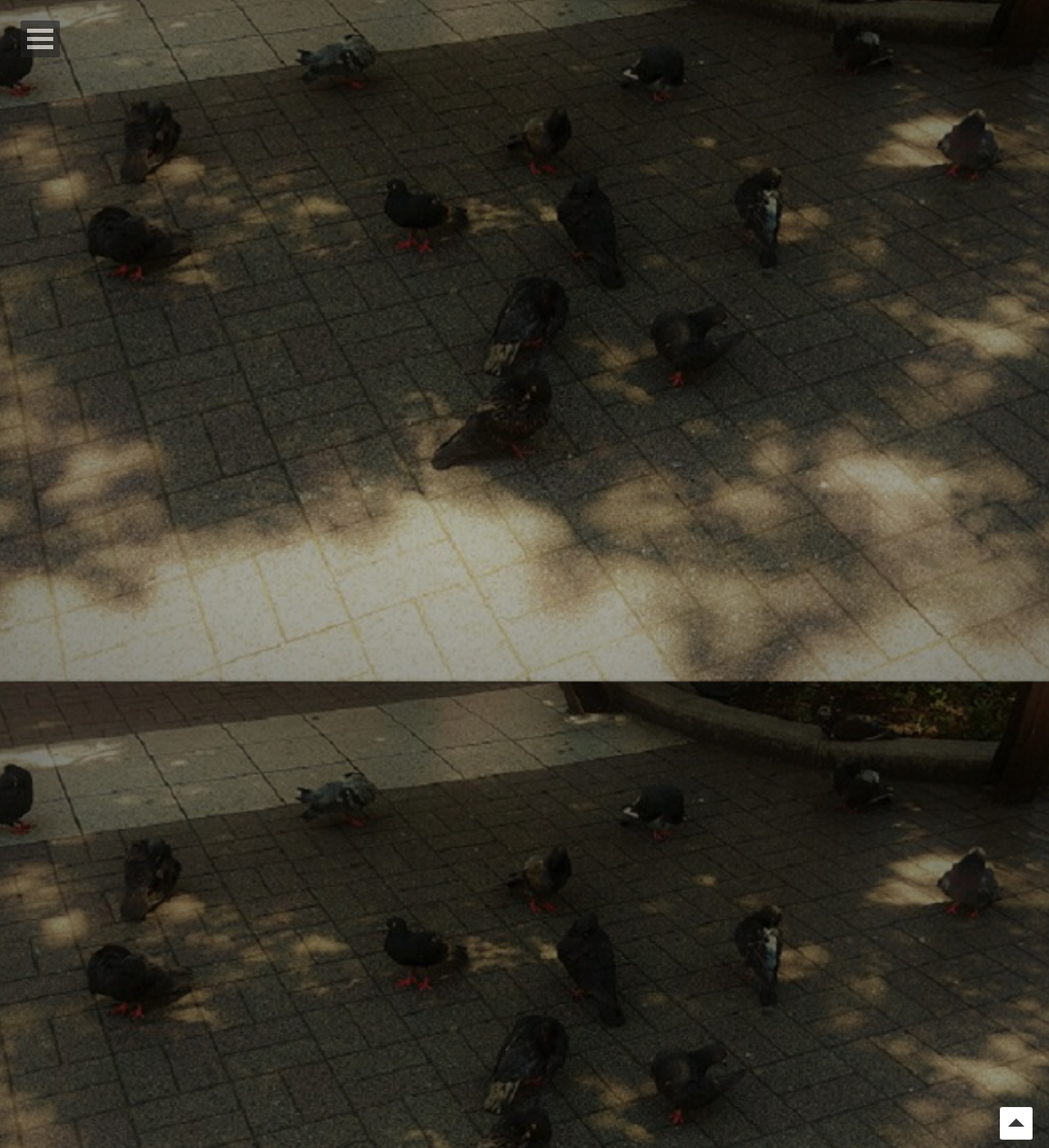
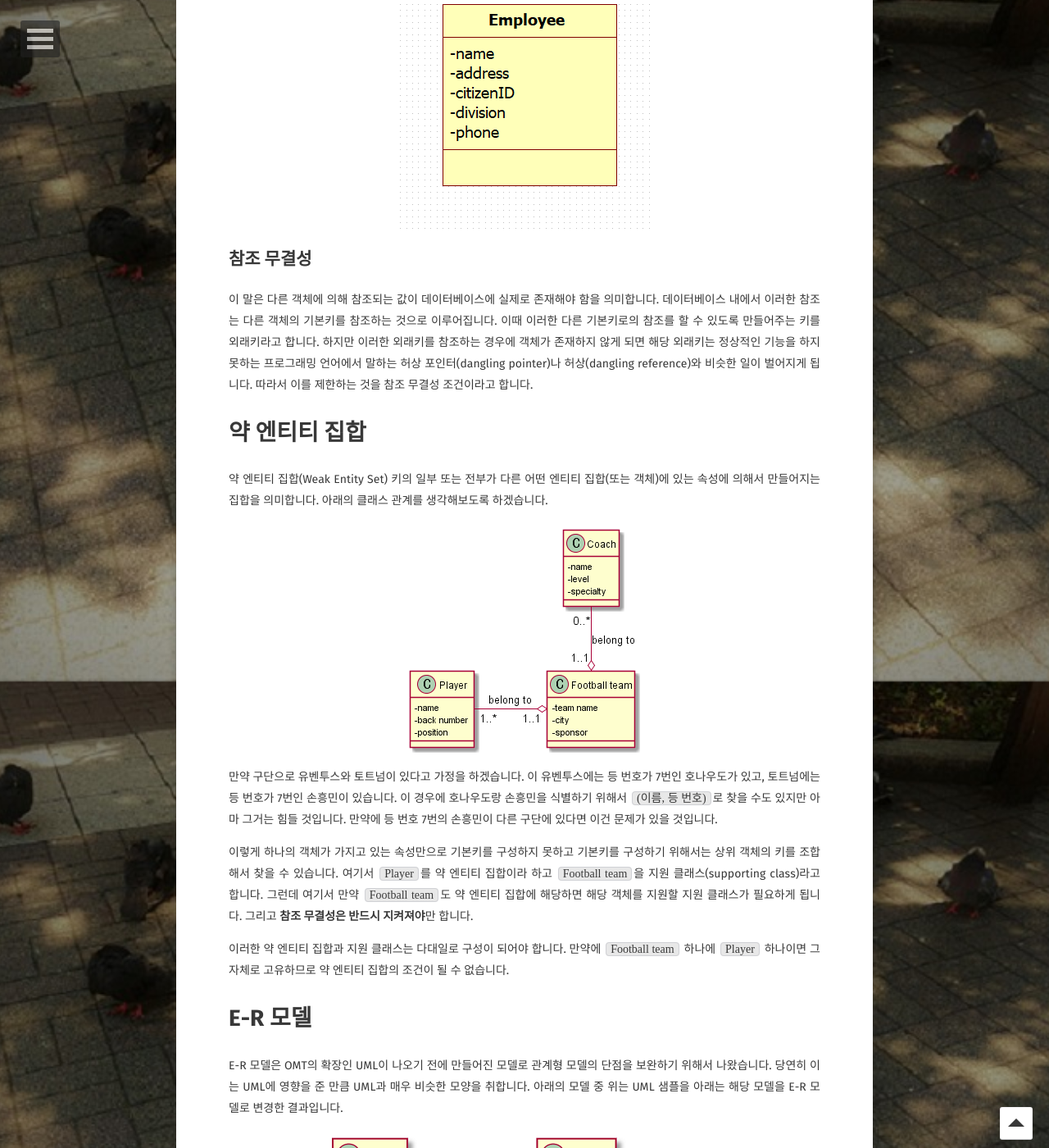
Before and after one commit to BlaCkinkGJ/blackinkgj.github.io, a Jekyll site: the page built from _posts/2018-database/2018-09-30-Database_2.md, in a window 1280 px wide and 1400 px high, scrolled down 7269 px. Shown: the whole window at 82% size. Built offline with Jekyll 4.4.1, drawn with Linux system fonts in a browser that asks for light colours; some web fonts are replaced; formulas are drawn with MathJax 3; comment, search, counter and statistics services are not loaded; some of the changed text lies outside the part shown.

Commit message:
이슈 해결 및 데이터베이스 2 데이터 추가

```diff
--- a/Gemfile
+++ b/Gemfile
@@ -1,6 +1,6 @@
 source "https://rubygems.org"
 
-gem "jekyll", "~> 3.2.1"
+gem "jekyll", "~> 3.6.3"
 gem "jekyll-sitemap"
 gem "jekyll-gist"
 gem 'jekyll-mentions'
--- a/_posts/2018-database/2018-09-30-Database_2.md
+++ b/_posts/2018-database/2018-09-30-Database_2.md
@@ -59,7 +59,7 @@ UML 클래스 다이어그램을 그리는 데 있어서 가장 중요 개체는
 ### Example
 실제 예시를 보면서 어떻게 UML이 구축되는지 알아보도록 하겠습니다. 먼저 아래와 같은 연관이 있다고 하겠습니다.
 
-![association img](/assets/img/res/2018-database/DB2/sample.PNG)
+![association img](/assets/img/res/2018-database/DB2/sample_.PNG)
 
 #### [Student]
 이는 **역할(Role)**을 의미합니다.
@@ -77,7 +77,7 @@ UML 클래스 다이어그램을 그리는 데 있어서 가장 중요 개체는
 화살표는 방향성을 가진 연관을 의미합니다. 이는 Student가 듣는 Course에 대해서는 명시적으로 작성이 되어야 하나, Course를 듣는 Student는 명시적으로 표현될 필요 없음을 의미합니다. 이러한 연관 관계를 보고 **운항(運航)성 또는 단방향 연결(Navigable or uni-directional association)**이라 합니다.
 
 #### [본인에게 돌아오는 화살표]
-이것을 “재귀적 연관(Reflexive association)”을 의미합니다. 여기서 이것의 의미는 하나의 Course를 듣기 위해서는 0개에서 3개 이하의 Course를 선행적으로 들어야 함을 의미합니다.
+이것을 “재귀적 연관(Reflexive association)”을 의미합니다. 여기서 이것의 의미는 하나의 Course를 듣기 위해서는 0개 이상 3개 이하의 Course를 선행적으로 들어야 함을 의미합니다.
 
 이제 각각의 내용을 좀 더 상세하게 알아보도록 하겠습니다.
 
@@ -132,7 +132,7 @@ UML 클래스 다이어그램을 그리는 데 있어서 가장 중요 개체는
 
 ![generalization img](/assets/img/res/2018-database/DB2/generalization.jpg)
 
-여기서 도형(Shape)은 추상 클래스이자 상위 클래스가 됩니다. 그리고 원(Circle)은 하위 클래스가 됩니다. 여기서 우리는 둘 관계를 “원은 도형의 일종이다(Shape **is a kind of** Circle)”라고 할 수 있습니다. 그리고 여기는 생략이 되지만 일반적으로 상위 클래스가 가지고 있는 **관계들도** 하위 클래스는 받게 됩니다.
+여기서 도형(Shape)은 추상 클래스이자 상위 클래스가 됩니다. 그리고 원(Circle)은 하위 클래스가 됩니다. 여기서 우리는 둘 관계를 “원은 도형의 일종이다(Circle **is a kind of** Shape)”라고 할 수 있습니다. 그리고 여기는 생략이 되지만 일반적으로 상위 클래스가 가지고 있는 **관계들도** 하위 클래스는 받게 됩니다.
 
 좀 더 보충하면 사람(Person)과 학생(Student) 사이의 관계를 생각해보도록 하겠습니다. 학생은 사람의 일종(is a kind of)입니다. 그렇다면 여기서 사람에 들어가는 정보는 무엇이 있을지 생각해봅시다. 이를테면 이름, 성별, 직업, 나이를 가질 수 있습니다. 이번에는 학생을 생각해봅시다. 학생은 사람의 속성을 다 가질 수 있습니다. 왜냐하면, 학생도 사람의 일종이기 때문입니다. 여기서 추가로 학교의 정보와 학년의 정보가 더 들어갈 수 있습니다. 결과적으로 **하위 클래스로 갈수록 클래스가 가지는 정보는 점점 많아짐을 알 수 있습니다.**
 
@@ -158,9 +158,59 @@ UML 클래스 다이어그램을 그리는 데 있어서 가장 중요 개체는
 > 7. 각각의 건물의 출입 기록을 가져야 합니다.
 > (기록 기재 내용 : 이름, 분류, 부서, 접근 시간, 건물 번호, 문 번호)
 
+![mydesign img](/assets/img/res/2018-database/DB2/mydesign.jpg)
+
 이와 같은 요구사항을 보고 제작을 하면 아래와 유사해집니다. 유사해진다고 한 이유는 설계라는 것은 하나로 귀결되는 사항이나 정답을 가진 것이 아닙니다. 그리고 더더욱 이 모델은 많은 사항이 누락(漏落)되어있기 때문입니다.
 
-![mydesign img](/assets/img/res/2018-database/DB2/mydesign.jpg)
+# 제약사항
+
+하지만 이러한 UML로 모든 의미론적 내용을 표현하는 것이 불가능합니다. 예를 들어, ‘남자의 나이가 여자의 나이보다 반드시 작아야 한다.’라는 조건을 UML 다이어그램만으로 표현하는 것은 매우 어려운 일입니다. 이러한 표현의 제한을 넘어서기 위해서 우리는 제약(constraints)을 표기하는 방법을 알아야 합니다. 이러한 제약의 대표적인 것으로 2가지가 있습니다.
+
+1, 키 제약(Key constraints)
+2. 참조 무결성(Referential integrity)
+
+## 키 제약
+
+키(Key)는 객체를 유일하게 구별할 수 있는 한 개 또는 그 이상의 집합으로 서로 다른 객체는 같은 키를 가질 수 없는 특징이 있습니다. 그리고 이러한 키에서 괄목할 만한 키로 기본키(Primary Key)가 존재합니다. 하나의 객체는 일반적으로 하나 이상의 키를 가집니다. 하지만 이 중에서 객체를 구별하거나 그 특징을 명확하게 보여주는 가장 중요한 키를 기본키라고 지칭합니다. 이를테면, 아래와 같은 클래스가 있다고 가정하겠습니다. 여기서 `citizenID`, `phone`으로도 직원을 분류할 수 있습니다. 하지만 좀 더 직원 자체에 충실한 키가 될 수 있는 것은 `(name, address)`의 집합입니다. 따라서 아래와 같은 클래스에 대한 기본키는 `(name, address)`라고 할 수 있습니다.
+
+![sample class](/assets/img/res/2018-database/DB2/smapleClass.png)
+
+## 참조 무결성
+
+이 말은 다른 객체에 의해 참조되는 값이 데이터베이스에 실제로 존재해야 함을 의미합니다. 데이터베이스 내에서 이러한 참조는 다른 객체의 기본키를 참조하는 것으로 이루어집니다. 이때 이러한 다른 기본키로의 참조를 할 수 있도록 만들어주는 키를 외래키라고 합니다. 하지만 이러한 외래키를 참조하는 경우에 객체가 존재하지 않게 되면 해당 외래키는 정상적인 기능을 하지 못하는 프로그래밍 언어에서 말하는 허상 포인터(dangling pointer)나 허상(dangling reference)와 비슷한 일이 벌어지게 됩니다. 따라서 이를 제한하는 것을 참조 무결성 조건이라고 합니다.
+
+# 약 엔티티 집합
+
+약 엔티티 집합(Weak Entity Set) 키의 일부 또는 전부가 다른 어떤 엔티티 집합(또는 객체)에 있는 속성에 의해서 만들어지는 집합을 의미합니다. 아래의 클래스 관계를 생각해보도록 하겠습니다.
+
+![weak class](/assets/img/res/2018-database/DB2/weak.png)
+
+만약 구단으로 유벤투스와 토트넘이 있다고 가정을 하겠습니다. 이 유벤투스에는 등 번호가 7번인 호나우도가 있고, 토트넘에는 등 번호가 7번인 손흥민이 있습니다. 이 경우에 호나우도랑 손흥민을 식별하기 위해서 `(이름, 등 번호)`로 찾을 수도 있지만 아마 그거는 힘들 것입니다. 만약에 등 번호 7번의 손흥민이 다른 구단에 있다면 이건 문제가 있을 것입니다.
+
+이렇게 하나의 객체가 가지고 있는 속성만으로 기본키를 구성하지 못하고 기본키를 구성하기 위해서는 상위 객체의 키를 조합해서 찾을 수 있습니다. 여기서 `Player`를 약 엔티티 집합이라 하고 `Football team`을 지원 클래스(supporting class)라고 합니다. 그런데 여기서 만약 `Football team`도 약 엔티티 집합에 해당하면 해당 객체를 지원할 지원 클래스가 필요하게 됩니다. 그리고 **참조 무결성은 반드시 지켜져야**만 합니다.
+
+이러한 약 엔티티 집합과 지원 클래스는 다대일로 구성이 되어야 합니다. 만약에 `Football team` 하나에 `Player` 하나이면 그 자체로 고유하므로 약 엔티티 집합의 조건이 될 수 없습니다.
+
+# E-R 모델
+
+E-R 모델은 OMT의 확장인 UML이 나오기 전에 만들어진 모델로 관계형 모델의 단점을 보완하기 위해서 나왔습니다. 당연히 이는 UML에 영향을 준 만큼 UML과 매우 비슷한 모양을 취합니다. 아래의 모델 중 위는 UML 샘플을 아래는 해당 모델을 E-R 모델로 변경한 결과입니다.
+
+![association img](/assets/img/res/2018-database/DB2/sample_.PNG)
+
+![E-R Model](/assets/img/res/2018-database/DB2/ERsample.png)
+
+이러한 E-R 모델의 표기 의미는 아래와 같습니다.
+
+![signature](/assets/img/res/2018-database/DB2/signature.png)
+
+이러한 E-R에서 대표적인 다중성의 표시법으로는 화살표가 있습니다. 이런 화살표는 가리키는 방향을 기준으로 $$1:n$$의 속성을 가집니다. 이 이외에도 다중성은 아래의 종류가 있습니다.
+
+![kind](https://d2slcw3kip6qmk.cloudfront.net/marketing/pages/chart/erd-symbols/ERD-Notation.PNG)
+
+만약에 결혼에 관해서 E-R 모델을 작성한다고 하면 아래와 같이 될 수 있습니다. 결혼이라는 관계를 중심으로 다중 연관을 구축할 수 있습니다. 그리고 이러한 결혼에 대한 속성도 부여가 가능합니다.
+![marriage](/assets/img/res/2018-database/DB2/marriage.png)
+
+다음에서는 이러한 UML 모델과 E-R 모델의 기본이 되는 관계형 모델에 관해서 알아보도록 하겠습니다.
 
 ---
 [^1]: 같은 클래스에 속하는 개개의 객체로, 하나의 클래스에서 생성된 객체를 의미한다. [출처](https://terms.naver.com/entry.nhn?docId=3532994&cid=58528&categoryId=58528)
```
Also changed, not shown: _posts/2018-network/2018-10-07-IP.md (+2 -2 lines), Gemfile.lock, README.md, assets/img/res/2018-database/DB2/ERsample.png (added), assets/img/res/2018-database/DB2/marriage.png (added), assets/img/res/2018-database/DB2/sample_.PNG (renamed from assets/img/res/2018-database/DB2/sample.PNG), assets/img/res/2018-database/DB2/signature.png (added), assets/img/res/2018-database/DB2/smapleClass.PNG (added), assets/img/res/2018-database/DB2/weak.png (added).
